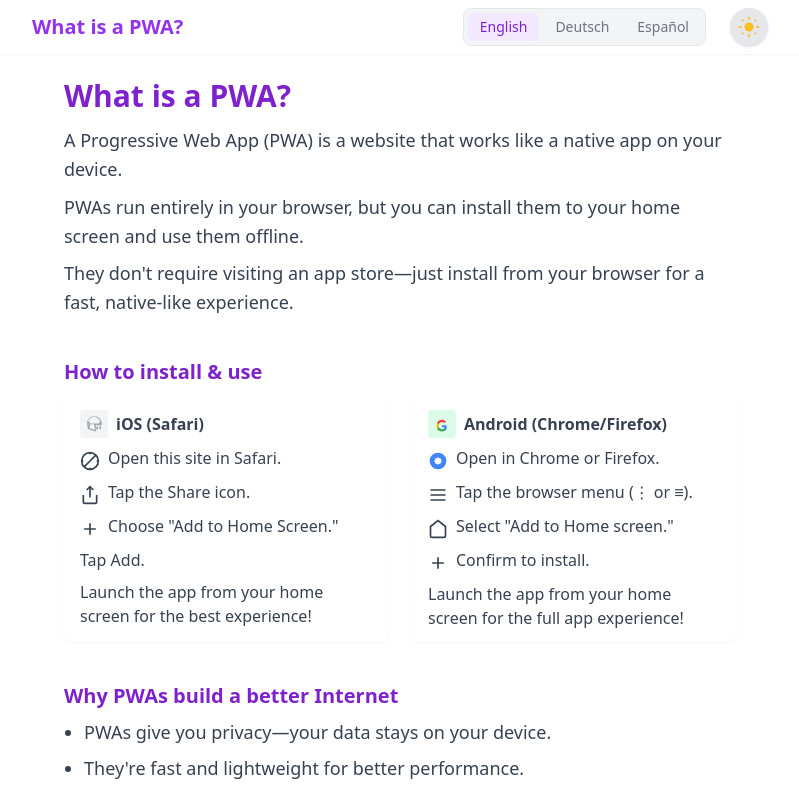
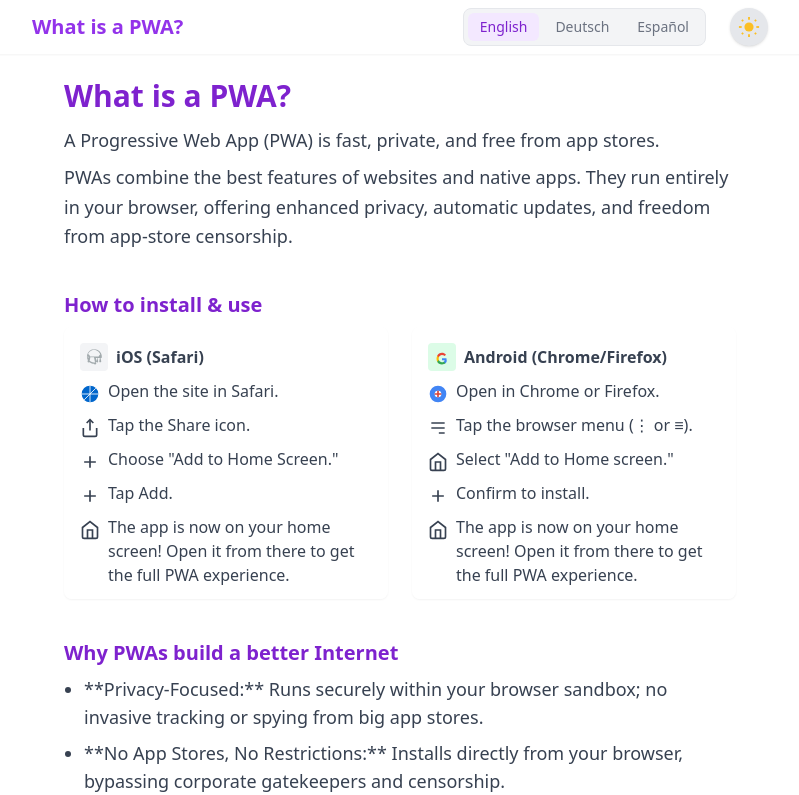
Before and after one commit to neonostr/pwa-freedom-guide, a React (Vite) app: page / in a window 1280 px wide. Shown: the top 795 px of the page, without its empty margins (240-1039 px from the left). Built offline with nearby package versions, Linux system fonts and the light colour scheme.

Commit message:
feat: Update PWA installation and content
Updates the PWA installation instructions, content, and translations based on the provided specifications.

```diff
--- a/src/pages/Index.tsx
+++ b/src/pages/Index.tsx
@@ -10,7 +10,7 @@ const LANGS = [
 const ICONS = {
   menu: (
     <svg className="w-5 h-5 inline align-text-bottom mr-1" viewBox="0 0 24 24" fill="none" stroke="currentColor" strokeWidth="2">
-      <path d="M3 12h18M3 6h18M3 18h18" />
+      <path d="M4 6h16M4 12h16m-7 6h7" />
     </svg>
   ),
   plus: (
@@ -21,6 +21,7 @@ const ICONS = {
   home: (
     <svg className="w-5 h-5 inline align-text-bottom mr-1" viewBox="0 0 24 24" fill="none" stroke="currentColor" strokeWidth="2">
       <path d="M3 9l9-7 9 7v11a2 2 0 0 1-2 2H5a2 2 0 0 1-2-2z" />
+      <path d="M9 22V12h6v10" />
     </svg>
   ),
   share: (
@@ -31,17 +32,17 @@ const ICONS = {
     </svg>
   ),
   safari: (
-    <svg className="w-5 h-5 inline align-text-bottom mr-1" viewBox="0 0 24 24" fill="none" stroke="currentColor" strokeWidth="2">
-      <circle cx="12" cy="12" r="10" />
-      <path d="M12 2v2M12 20v2M2 12h2M20 12h2" />
-      <path d="M12 12L19 5M12 12L5 19" />
+    <svg className="w-5 h-5 inline align-text-bottom mr-1" viewBox="0 0 24 24">
+      <circle cx="12" cy="12" r="10" fill="#0066CC" />
+      <path d="M12 2v20M2 12h20" stroke="white" strokeWidth="1" />
+      <path d="M12 12L19 5M12 12L5 19" stroke="white" strokeWidth="1" />
     </svg>
   ),
   chrome: (
     <svg className="w-5 h-5 inline align-text-bottom mr-1" viewBox="0 0 24 24">
       <circle cx="12" cy="12" r="10" fill="#4285F4" />
       <circle cx="12" cy="12" r="4" fill="#FFFFFF" />
-      <path d="M12 8v8M8 12h8" stroke="#FFFFFF" strokeWidth="2" />
+      <path d="M12 8v8M8 12h8" stroke="#DB4437" strokeWidth="2" />
     </svg>
   ),
 };
@@ -50,119 +51,128 @@ const CONTENT = {
   en: {
     title: "What is a PWA?",
     what: [
-      "A Progressive Web App (PWA) is a website that works like a native app on your device.",
-      "PWAs run entirely in your browser, but you can install them to your home screen and use them offline.",
-      "They don't require visiting an app store—just install from your browser for a fast, native-like experience.",
+      "A Progressive Web App (PWA) is fast, private, and free from app stores.",
+      "PWAs combine the best features of websites and native apps. They run entirely in your browser, offering enhanced privacy, automatic updates, and freedom from app-store censorship.",
     ],
     install: {
       ios: [
-        { step: "Open this site in Safari.", icon: "safari" },
+        { step: "Open the site in Safari.", icon: "safari" },
         { step: "Tap the Share icon.", icon: "share" },
         { step: "Choose \"Add to Home Screen.\"", icon: "plus" },
-        { step: "Tap Add.", icon: "" },
-        { step: "Launch the app from your home screen for the best experience!", icon: "" },
+        { step: "Tap Add.", icon: "plus" },
+        { step: "The app is now on your home screen! Open it from there to get the full PWA experience.", icon: "home" },
       ],
       android: [
         { step: "Open in Chrome or Firefox.", icon: "chrome" },
         { step: "Tap the browser menu (⋮ or ≡).", icon: "menu" },
         { step: "Select \"Add to Home screen.\"", icon: "home" },
         { step: "Confirm to install.", icon: "plus" },
-        { step: "Launch the app from your home screen for the full app experience!", icon: "" },
+        { step: "The app is now on your home screen! Open it from there to get the full PWA experience.", icon: "home" },
       ],
     },
+    whyTitle: "Why PWAs Are Awesome",
     why: [
-      "PWAs give you privacy—your data stays on your device.",
-      "They're fast and lightweight for better performance.",
-      "No need for Apple or Google app stores: install freely from any browser.",
-      "No gatekeepers or censorship: what you use is your choice.",
+      "**Privacy-Focused:** Runs securely within your browser sandbox; no invasive tracking or spying from big app stores.",
+      "**No App Stores, No Restrictions:** Installs directly from your browser, bypassing corporate gatekeepers and censorship.",
+      "**Instant & Automatic Updates:** Always up-to-date, without notifications or manual updates.",
+      "**Super Fast:** Loads instantly with no need for bulky app downloads.",
+      "**Universal & Accessible:** Works seamlessly on any device—phones, tablets, and desktops alike.",
     ],
-    otherAppsTitle: "Example PWA Projects",
+    otherAppsTitle: "Check out the live examples below and experience PWAs for yourself.",
     apps: [
-      { name: "Convy", url: "https://convy.click", description: "Privacy-first Bitcoin price tracker" },
-      { name: "Cashu.me", url: "https://wallet.cashu.me", description: "Open-source Bitcoin ecash wallet" },
+      { name: "Convy", url: "https://convy.click", description: "Privacy‑first Bitcoin currency converter" },
+      { name: "Cashu.me", url: "https://wallet.cashu.me", description: "Free Bitcoin ecash wallet" },
       { name: "Coinos", url: "https://coinos.io", description: "Free Bitcoin web wallet & payments" },
     ],
     builtBy: "Built by",
-    developerName: "Neo",
-    developerDescription: "freedom‑first app developer.",
+    developerName: "PWA enthusiasts",
+    developerDescription: "for a free and open web.",
+    donateButton: "Zap me a coffee",
+    thankyou: "Thank you for your support!"
   },
   de: {
     title: "Was ist eine PWA?",
     what: [
-      "Eine Progressive Web App (PWA) ist eine Website, die sich wie eine native App auf deinem Gerät verhält.",
-      "PWAs laufen vollständig im Browser, können aber wie Apps installiert und offline genutzt werden.",
-      "Kein App Store nötig—einfach im Browser installieren und loslegen!",
+      "Eine Progressive Web App (PWA) ist schnell, privat und frei von App Stores.",
+      "PWAs verbinden die besten Funktionen von Websites und nativen Apps. Sie laufen vollständig in Ihrem Browser und bieten verbesserte Privatsphäre, automatische Updates und Freiheit von App-Store-Zensur.",
     ],
     install: {
       ios: [
-        { step: "Diese Seite in Safari öffnen.", icon: "safari" },
-        { step: "Teilen-Symbol antippen.", icon: "share" },
-        { step: "\"Zum Home-Bildschirm hinzufügen\" wählen.", icon: "plus" },
-        { step: "Auf \"Hinzufügen\" tippen.", icon: "" },
-        { step: "Starte die App vom Startbildschirm für das beste Erlebnis!", icon: "" },
+        { step: "Öffnen Sie die Seite in Safari.", icon: "safari" },
+        { step: "Tippen Sie auf das Teilen-Symbol.", icon: "share" },
+        { step: "Wählen Sie \"Zum Home-Bildschirm hinzufügen\".", icon: "plus" },
+        { step: "Tippen Sie auf Hinzufügen.", icon: "plus" },
+        { step: "Die App ist jetzt auf Ihrem Startbildschirm! Öffnen Sie sie von dort für die volle PWA-Erfahrung.", icon: "home" },
       ],
       android: [
-        { step: "Im Chrome oder Firefox öffnen.", icon: "chrome" },
-        { step: "Browsermenü (⋮ oder ≡) antippen.", icon: "menu" },
-        { step: "\"Zum Startbildschirm hinzufügen\" wählen.", icon: "home" },
-        { step: "Hinzufügen bestätigen.", icon: "plus" },
-        { step: "Starte die App vom Startbildschirm für das volle App-Erlebnis!", icon: "" },
+        { step: "In Chrome oder Firefox öffnen.", icon: "chrome" },
+        { step: "Tippen Sie auf das Browser-Menü (⋮ oder ≡).", icon: "menu" },
+        { step: "Wählen Sie \"Zum Startbildschirm hinzufügen\".", icon: "home" },
+        { step: "Installation bestätigen.", icon: "plus" },
+        { step: "Die App ist jetzt auf Ihrem Startbildschirm! Öffnen Sie sie von dort für die volle PWA-Erfahrung.", icon: "home" },
       ],
     },
+    whyTitle: "Warum PWAs großartig sind",
     why: [
-      "PWAs bieten Privatsphäre – alle Daten bleiben auf deinem Gerät.",
-      "Sie sind schnell und ressourcensparend.",
-      "Keine Apple- oder Google-Store-Pflicht: installation direkt aus dem Browser.",
-      "Ohne Zensur oder Gatekeeper – du entscheidest, was du nutzt.",
+      "**Datenschutz im Fokus:** Läuft sicher in Ihrer Browser-Sandbox; keine invasive Verfolgung oder Spionage durch große App Stores.",
+      "**Keine App Stores, keine Einschränkungen:** Installation direkt aus Ihrem Browser, umgeht Unternehmens-Gatekeeper und Zensur.",
+      "**Sofortige & automatische Updates:** Immer auf dem neuesten Stand, ohne Benachrichtigungen oder manuelle Updates.",
+      "**Superschnell:** Lädt sofort ohne umfangreiche App-Downloads.",
+      "**Universal & zugänglich:** Funktioniert nahtlos auf allen Geräten—Handys, Tablets und Desktops.",
     ],
-    otherAppsTitle: "Beispiel PWA Projekte",
+    otherAppsTitle: "Entdecken Sie die Live-Beispiele unten und erleben Sie PWAs selbst.",
     apps: [
-      { name: "Convy", url: "https://convy.click", description: "Privatsphäre-fokussierter Bitcoin Preisverfolger" },
-      { name: "Cashu.me", url: "https://wallet.cashu.me", description: "Open-Source Bitcoin E-Cash Wallet" },
+      { name: "Convy", url: "https://convy.click", description: "Datenschutzorientierter Bitcoin-Währungsrechner" },
+      { name: "Cashu.me", url: "https://wallet.cashu.me", description: "Kostenlose Bitcoin E-Cash Wallet" },
       { name: "Coinos", url: "https://coinos.io", description: "Kostenlose Bitcoin Web-Wallet" },
     ],
     builtBy: "Erstellt von",
-    developerName: "Neo",
-    developerDescription: "Entwickler für freie Apps.",
+    developerName: "PWA-Enthusiasten",
+    developerDescription: "für ein freies und offenes Web.",
+    donateButton: "Spendiere einen Kaffee",
+    thankyou: "Vielen Dank für deine Unterstützung!"
   },
   es: {
     title: "¿Qué es una PWA?",
     what: [
-      "Una Aplicación Web Progresiva (PWA) es un sitio web que funciona como una app nativa en tu dispositivo.",
-      "Las PWAs se ejecutan en el navegador pero pueden instalarse en la pantalla de inicio y usarse sin conexión.",
-      "No necesitas tienda de apps: instálala directamente desde tu navegador para vivir una experiencia rápida.",
+      "Una Aplicación Web Progresiva (PWA) es rápida, privada y libre de tiendas de aplicaciones.",
+      "Las PWAs combinan las mejores características de los sitios web y las aplicaciones nativas. Se ejecutan completamente en su navegador, ofreciendo mayor privacidad, actualizaciones automáticas y libertad de la censura de las tiendas de aplicaciones.",
     ],
     install: {
       ios: [
-        { step: "Abre este sitio en Safari.", icon: "safari" },
-        { step: "Toca el ícono de Compartir.", icon: "share" },
-        { step: "Selecciona \"Agregar a pantalla de inicio\".", icon: "plus" },
-        { step: "Toca Añadir.", icon: "" },
-        { step: "¡Abre la app desde tu pantalla de inicio para la mejor experiencia!", icon: "" },
+        { step: "Abra el sitio en Safari.", icon: "safari" },
+        { step: "Toque el ícono Compartir.", icon: "share" },
+        { step: "Elija \"Añadir a la pantalla de inicio\".", icon: "plus" },
+        { step: "Toque Añadir.", icon: "plus" },
+        { step: "¡La aplicación está ahora en su pantalla de inicio! Ábrala desde allí para obtener la experiencia PWA completa.", icon: "home" },
       ],
       android: [
-        { step: "Abre en Chrome o Firefox.", icon: "chrome" },
-        { step: "Toca el menú del navegador (⋮ o ≡).", icon: "menu" },
-        { step: "Selecciona \"Agregar a pantalla de inicio\".", icon: "home" },
-        { step: "Confirma para instalar.", icon: "plus" },
-        { step: "¡Abre desde tu pantalla de inicio para la experiencia completa de app!", icon: "" },
+        { step: "Abra en Chrome o Firefox.", icon: "chrome" },
+        { step: "Toque el menú del navegador (⋮ o ≡).", icon: "menu" },
+        { step: "Seleccione \"Añadir a la pantalla de inicio\".", icon: "home" },
+        { step: "Confirme la instalación.", icon: "plus" },
+        { step: "¡La aplicación está ahora en su pantalla de inicio! Ábrala desde allí para obtener la experiencia PWA completa.", icon: "home" },
       ],
     },
+    whyTitle: "Por qué las PWAs son increíbles",
     why: [
-      "Las PWAs cuidan tu privacidad: tus datos permanecen en tu dispositivo.",
-      "Son rápidas y ligeras para un mejor rendimiento.",
-      "Sin depender de Apple o Google: instálala desde cualquier navegador.",
-      "Sin censura ni limitaciones: tú eliges qué usar.",
+      "**Enfocado en la privacidad:** Se ejecuta de forma segura dentro del sandbox de su navegador; sin rastreo invasivo ni espionaje de las grandes tiendas de aplicaciones.",
+      "**Sin tiendas de aplicaciones, sin restricciones:** Se instala directamente desde su navegador, evitando los guardianes corporativos y la censura.",
+      "**Actualizaciones instantáneas y automáticas:** Siempre actualizado, sin notificaciones ni actualizaciones manuales.",
+      "**Súper rápido:** Carga instantáneamente sin necesidad de descargas voluminosas.",
+      "**Universal y accesible:** Funciona perfectamente en cualquier dispositivo—teléfonos, tabletas y computadoras por igual.",
     ],
-    otherAppsTitle: "Otras Apps",
+    otherAppsTitle: "Explore los ejemplos en vivo a continuación y experimente las PWAs por sí mismo.",
     apps: [
-      { name: "Convy", url: "https://convy.click", description: "Rastreador de Bitcoin privado" },
-      { name: "Cashu.me", url: "https://wallet.cashu.me", description: "Billetera Bitcoin de código abierto" },
-      { name: "Coinos", url: "https://coinos.io", description: "Billetera web Bitcoin gratuita" },
+      { name: "Convy", url: "https://convy.click", description: "Conversor de Bitcoin enfocado en la privacidad" },
+      { name: "Cashu.me", url: "https://wallet.cashu.me", description: "Monedero Bitcoin E-cash gratuito" },
+      { name: "Coinos", url: "https://coinos.io", description: "Monedero web Bitcoin gratuito" },
     ],
     builtBy: "Creado por",
-    developerName: "Neo",
-    developerDescription: "desarrollador de apps libres.",
+    developerName: "entusiastas de PWA",
+    developerDescription: "para una web libre y abierta.",
+    donateButton: "Invítame un café",
+    thankyou: "¡Gracias por tu apoyo!"
   },
 };
 
```
